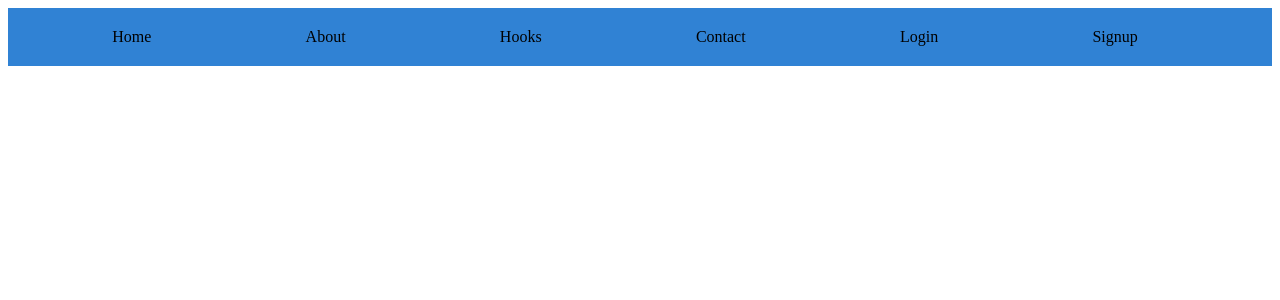
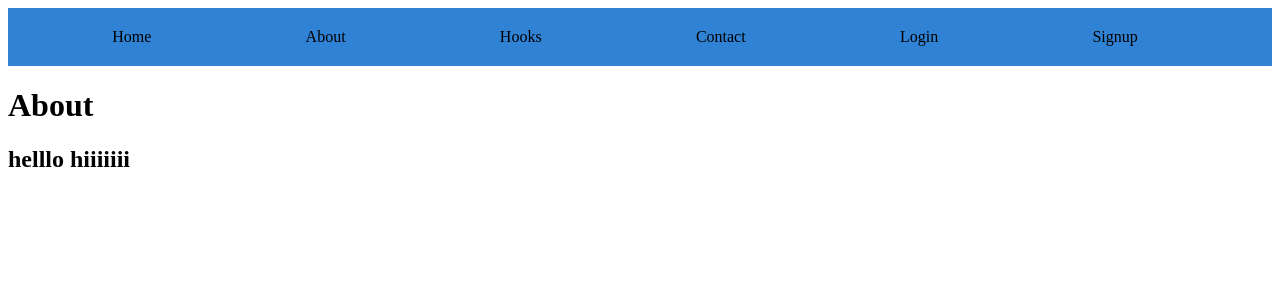
Before and after one commit to rnsaneesh/practice-, a React (Vite) app in the folder mernprac/: page /about in a window 1280 px wide. Shown: the top 300 px of the page. Built offline with nearby package versions, Linux system fonts and the light colour scheme.

Commit message:
bugfixday10

```diff
--- a/mernprac/src/components/FunctionalComponents/About.jsx
+++ b/mernprac/src/components/FunctionalComponents/About.jsx
@@ -1,7 +1,10 @@
 
 function About(){
+    return (
     <div>
         <h1>About</h1>
+        <h2>helllo  hiiiiiii</h2>
     </div>
+    );
 }
 export default About;
```
